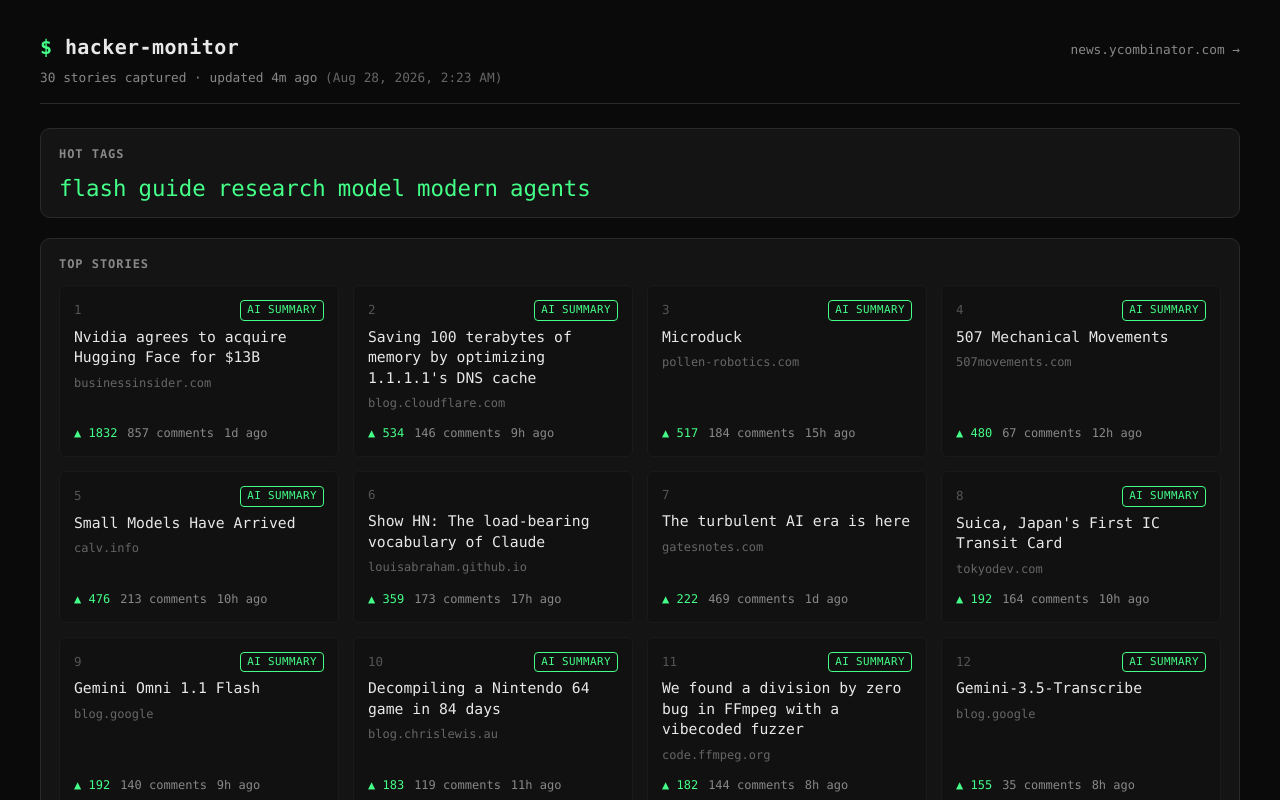
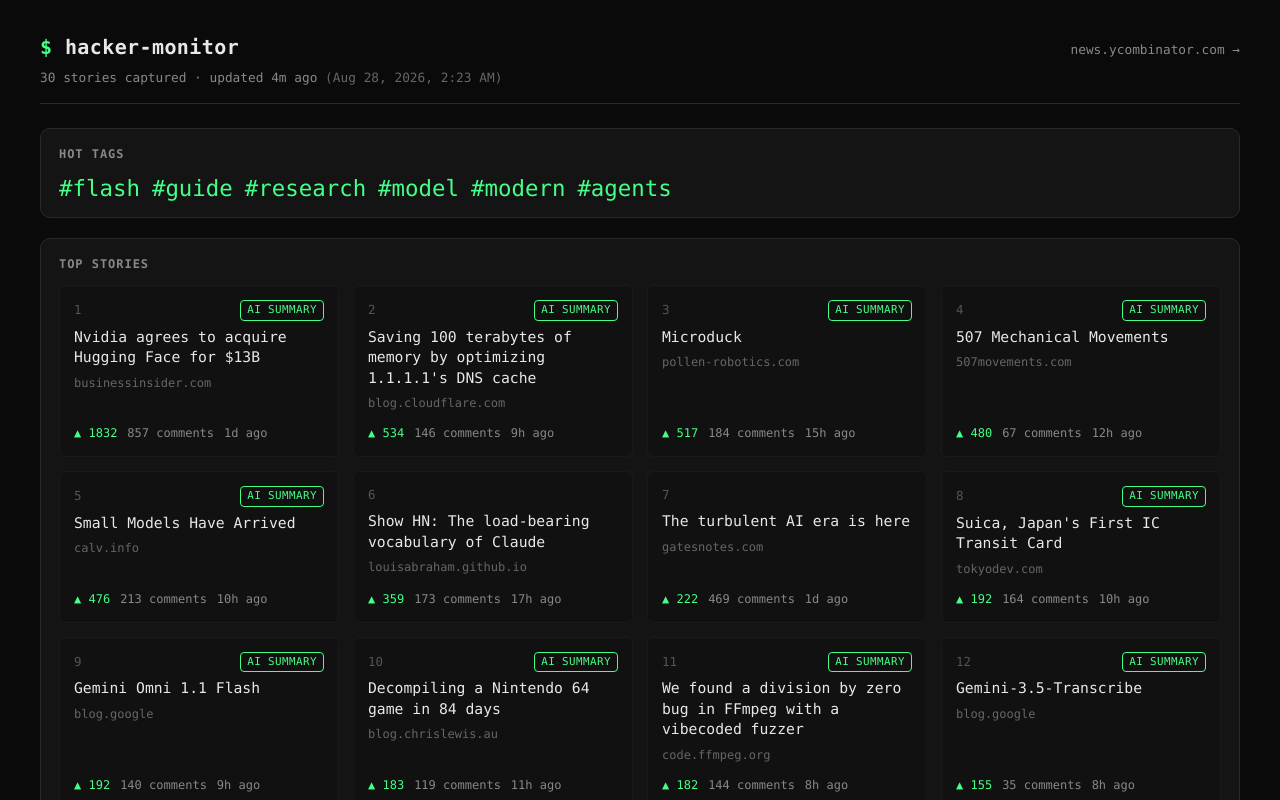
Before and after one commit to lwz7512/hackermonitor, a React (Vite) app: page / in a window 1280 px wide. Shown: the top 800 px of the page. Built offline with nearby package versions, Linux system fonts and the light colour scheme.

Commit message:
Prefix hot tags with #

```diff
--- a/src/components/TopicCloud.tsx
+++ b/src/components/TopicCloud.tsx
@@ -29,7 +29,7 @@
               title={`${topic.count} stories mention "${topic.word}"`}
               onClick={() => onSelect(topic.word)}
             >
-              {topic.word}
+              #{topic.word}
             </button>
           );
         })}
```
